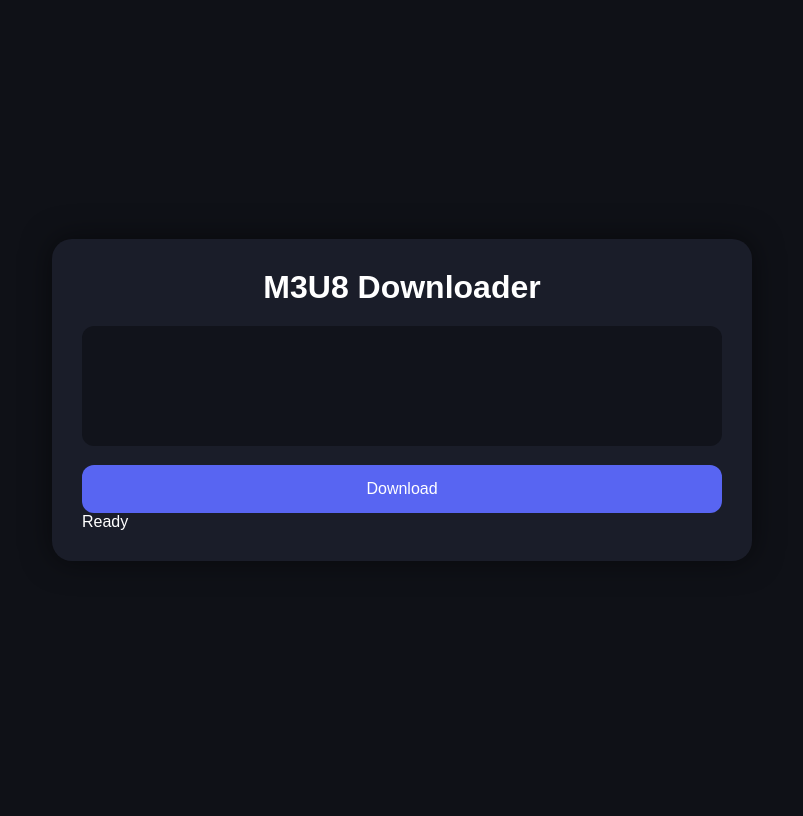
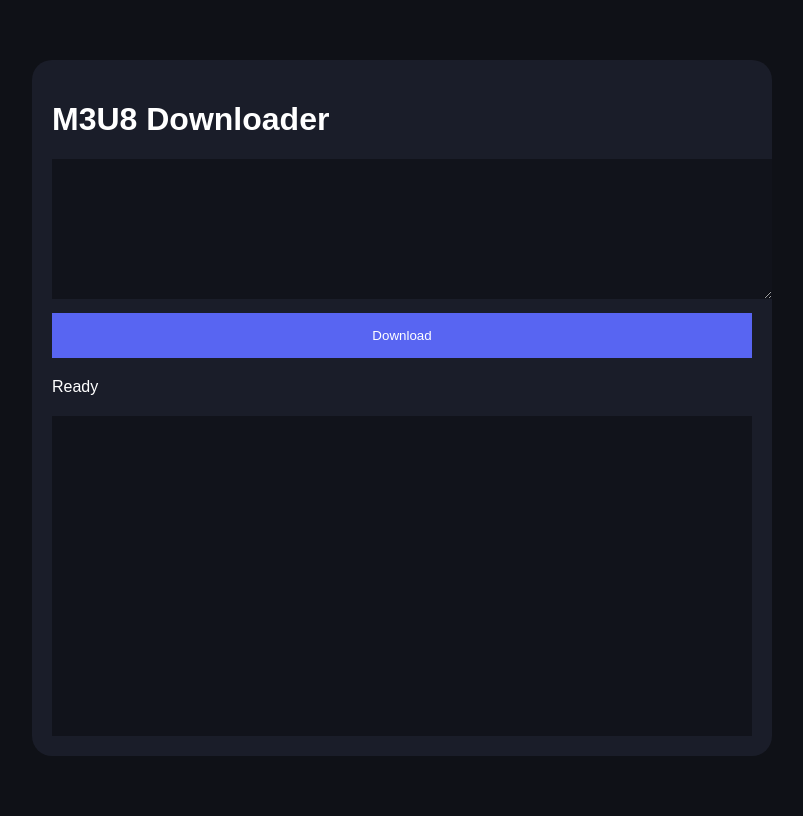
Before and after one commit to aisyahhalimah1998-byte/downloader-m3u8, a Flask app: page / in a window 1280 px wide. Shown: the whole page, without its empty margins (238-1041 px from the left). Before the commit the page ends 561 px from the top, so only its background shows below. Run offline with Flask 3, Linux system fonts and the light colour scheme; some libraries are stand-ins or nearby versions.

Commit message:
style.css

```diff
--- a/static/style.css
+++ b/static/style.css
@@ -1,78 +1,47 @@
-/* static/style.css */
-
-*{
-    margin:0;
-    padding:0;
-    box-sizing:border-box;
-    font-family:Arial;
-}
-
 body{
     background:#0f1117;
     color:white;
-    height:100vh;
+    font-family:Arial;
     display:flex;
     justify-content:center;
     align-items:center;
+    height:100vh;
 }
 
 .container{
     width:700px;
     background:#1a1d29;
+    padding:20px;
     border-radius:20px;
-    padding:30px;
-    box-shadow:0 0 30px rgba(0,0,0,0.5);
-}
-
-h1{
-    text-align:center;
-    margin-bottom:20px;
 }
 
 textarea{
     width:100%;
     height:120px;
     background:#11131b;
+    color:white;
     border:none;
-    outline:none;
-    color:white;
-    padding:15px;
-    border-radius:12px;
-    resize:none;
-    font-size:14px;
+    padding:10px;
 }
 
 button{
     width:100%;
-    margin-top:15px;
+    margin-top:10px;
     padding:15px;
+    background:#5865f2;
     border:none;
-    border-radius:12px;
-    background:#5865f2;
     color:white;
-    font-size:16px;
     cursor:pointer;
-    transition:0.3s;
 }
 
-button:hover{
-    opacity:0.8;
+#status{
+    margin-top:20px;
 }
 
-.status{
+#logs{
     margin-top:20px;
-    padding:15px;
+    height:300px;
+    overflow:auto;
     background:#11131b;
-    border-radius:12px;
+    padding:10px;
 }
-
-.logs{
-    margin-top:20px;
-    background:#11131b;
-    border-radius:12px;
-    padding:15px;
-    height:250px;
-    overflow:auto;
-    font-size:12px;
-    white-space:pre-wrap;
-}
```
